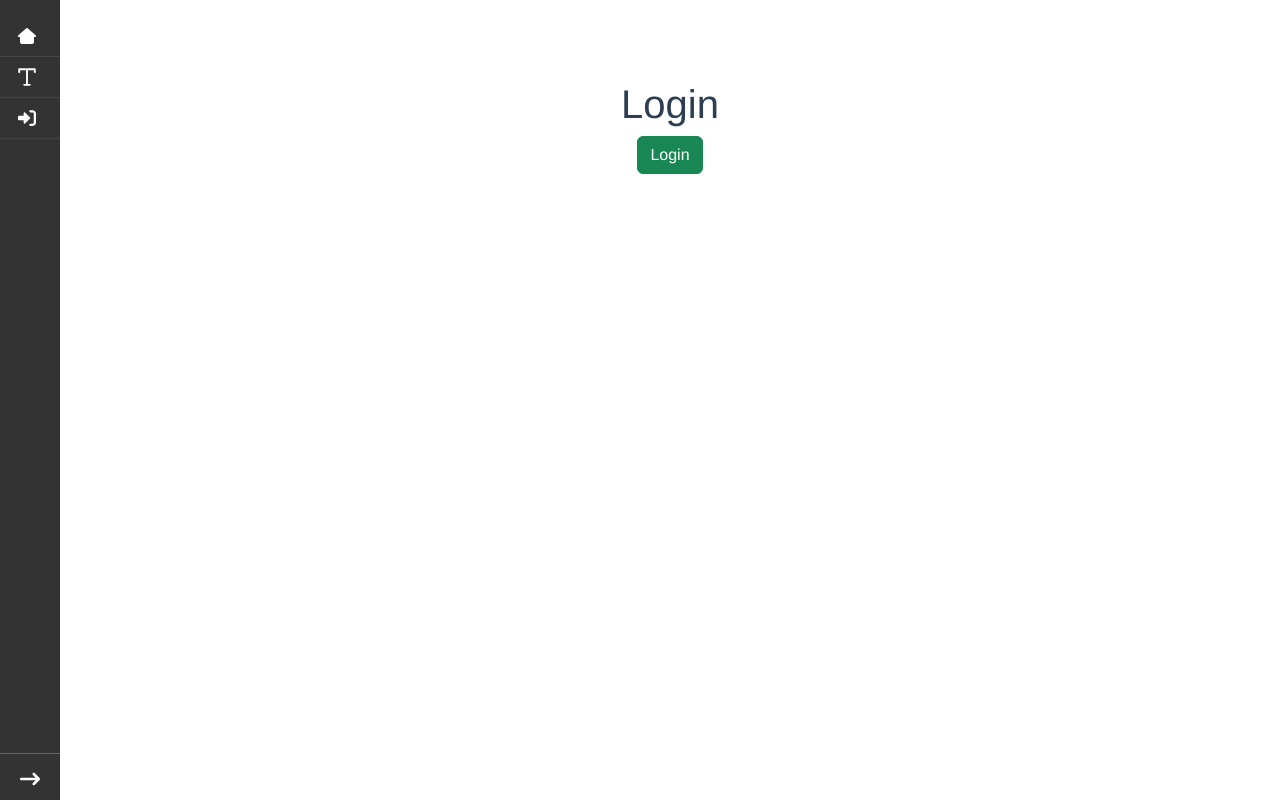
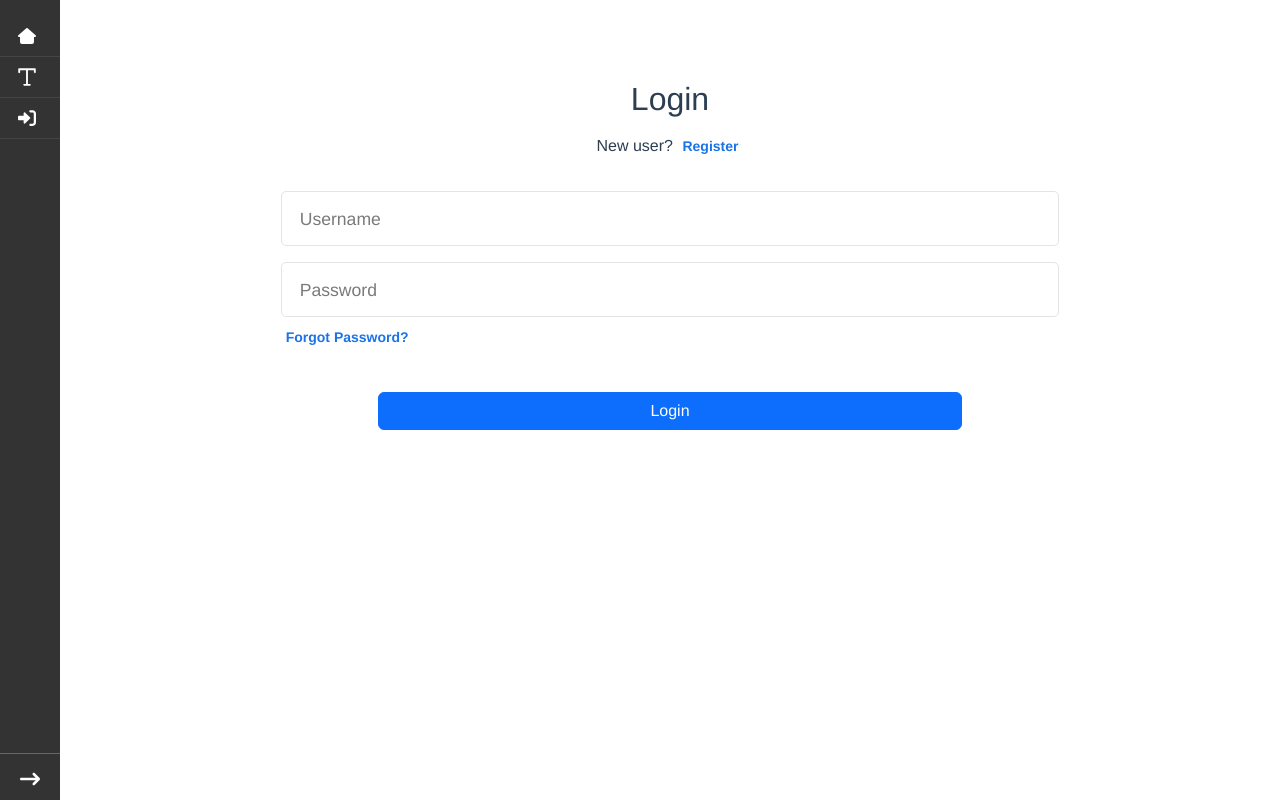
Before and after one commit to dori-dev/django-vue, a Vue app in the folder frontend/: page /login in a window 1280 px wide. Built offline with nearby package versions, Linux system fonts and the light colour scheme.

Commit message:
add login form

```diff
--- a/frontend/src/App.vue
+++ b/frontend/src/App.vue
@@ -1,6 +1,8 @@
 <template>
   <Navbar />
-  <router-view class="main-content" />
+  <div class="main-content">
+    <router-view />
+  </div>
 </template>
 
 <script>
@@ -29,4 +31,9 @@ export default {
   text-align: center;
   color: #2c3e50;
 }
+.main-content {
+  margin-top: 60px;
+  margin-left: 200px;
+  padding: 20px;
+}
 </style>
--- a/frontend/src/components/HelloWorld.vue
+++ /dev/null
@@ -1,59 +0,0 @@
-<template>
-  <div class="hello">
-    <h1>{{ msg }}</h1>
-    <p>
-      For a guide and recipes on how to configure / customize this project,<br>
-      check out the
-      <a href="https://cli.vuejs.org" target="_blank" rel="noopener">vue-cli documentation</a>.
-    </p>
-    <h3>Installed CLI Plugins</h3>
-    <ul>
-      <li><a href="https://github.com/vuejs/vue-cli/tree/dev/packages/%40vue/cli-plugin-babel" target="_blank" rel="noopener">babel</a></li>
-      <li><a href="https://github.com/vuejs/vue-cli/tree/dev/packages/%40vue/cli-plugin-router" target="_blank" rel="noopener">router</a></li>
-      <li><a href="https://github.com/vuejs/vue-cli/tree/dev/packages/%40vue/cli-plugin-vuex" target="_blank" rel="noopener">vuex</a></li>
-    </ul>
-    <h3>Essential Links</h3>
-    <ul>
-      <li><a href="https://vuejs.org" target="_blank" rel="noopener">Core Docs</a></li>
-      <li><a href="https://forum.vuejs.org" target="_blank" rel="noopener">Forum</a></li>
-      <li><a href="https://chat.vuejs.org" target="_blank" rel="noopener">Community Chat</a></li>
-      <li><a href="https://twitter.com/vuejs" target="_blank" rel="noopener">Twitter</a></li>
-      <li><a href="https://news.vuejs.org" target="_blank" rel="noopener">News</a></li>
-    </ul>
-    <h3>Ecosystem</h3>
-    <ul>
-      <li><a href="https://router.vuejs.org" target="_blank" rel="noopener">vue-router</a></li>
-      <li><a href="https://vuex.vuejs.org" target="_blank" rel="noopener">vuex</a></li>
-      <li><a href="https://github.com/vuejs/vue-devtools#vue-devtools" target="_blank" rel="noopener">vue-devtools</a></li>
-      <li><a href="https://vue-loader.vuejs.org" target="_blank" rel="noopener">vue-loader</a></li>
-      <li><a href="https://github.com/vuejs/awesome-vue" target="_blank" rel="noopener">awesome-vue</a></li>
-    </ul>
-  </div>
-</template>
-
-<script>
-export default {
-  name: 'HelloWorld',
-  props: {
-    msg: String
-  }
-}
-</script>
-
-<!-- Add "scoped" attribute to limit CSS to this component only -->
-<style scoped>
-h3 {
-  margin: 40px 0 0;
-}
-ul {
-  list-style-type: none;
-  padding: 0;
-}
-li {
-  display: inline-block;
-  margin: 0 10px;
-}
-a {
-  color: #42b983;
-}
-</style>
--- a/frontend/src/components/Navbar.vue
+++ b/frontend/src/components/Navbar.vue
@@ -187,11 +187,6 @@ a {
 .navbar-primary-menu li a:hover svg {
   color: orchid;
 }
-.main-content {
-  margin-top: 60px;
-  margin-left: 200px;
-  padding: 20px;
-}
 .collapsed + .main-content {
   margin-left: 60px;
 }
--- a/frontend/src/views/HomeView.vue
+++ b/frontend/src/views/HomeView.vue
@@ -1,18 +1,51 @@
 <template>
-  <div class="home">
-    <img alt="Vue logo" src="../assets/logo.png">
-    <HelloWorld msg="Welcome to Your Vue.js App"/>
+  <div class="home text-start">
+    <h1>Home</h1>
+    <div class="mb-5 lead">
+      Lorem ipsum dolor sit amet consectetur adipisicing elit. Impedit dolorem
+      excepturi eum, qui magnam molestias accusamus ipsam eos pariatur debitis,
+      omnis distinctio, odit similique facilis fugiat aut quos quidem ab?
+    </div>
+    <div class="mb-5 lead">
+      Lorem ipsum dolor sit amet consectetur adipisicing elit. Impedit dolorem
+      excepturi eum, qui magnam molestias accusamus ipsam eos pariatur debitis,
+      omnis distinctio, odit similique facilis fugiat aut quos quidem ab?
+    </div>
+    <div class="mb-5 lead">
+      Lorem ipsum dolor sit amet consectetur adipisicing elit. Impedit dolorem
+      excepturi eum, qui magnam molestias accusamus ipsam eos pariatur debitis,
+      omnis distinctio, odit similique facilis fugiat aut quos quidem ab?
+    </div>
+    <div class="mb-5 lead">
+      Lorem ipsum dolor sit amet consectetur adipisicing elit. Impedit dolorem
+      excepturi eum, qui magnam molestias accusamus ipsam eos pariatur debitis,
+      omnis distinctio, odit similique facilis fugiat aut quos quidem ab?
+    </div>
+    <div class="mb-5 lead">
+      Lorem ipsum dolor sit amet consectetur adipisicing elit. Impedit dolorem
+      excepturi eum, qui magnam molestias accusamus ipsam eos pariatur debitis,
+      omnis distinctio, odit similique facilis fugiat aut quos quidem ab?
+    </div>
+    <div class="mb-5 lead">
+      Lorem ipsum dolor sit amet consectetur adipisicing elit. Impedit dolorem
+      excepturi eum, qui magnam molestias accusamus ipsam eos pariatur debitis,
+      omnis distinctio, odit similique facilis fugiat aut quos quidem ab?
+    </div>
+    <div class="mb-5 lead">
+      Lorem ipsum dolor sit amet consectetur adipisicing elit. Impedit dolorem
+      excepturi eum, qui magnam molestias accusamus ipsam eos pariatur debitis,
+      omnis distinctio, odit similique facilis fugiat aut quos quidem ab?
+    </div>
+    <div class="mb-5 lead">
+      Lorem ipsum dolor sit amet consectetur adipisicing elit. Impedit dolorem
+      excepturi eum, qui magnam molestias accusamus ipsam eos pariatur debitis,
+      omnis distinctio, odit similique facilis fugiat aut quos quidem ab?
+    </div>
   </div>
 </template>
 
 <script>
-// @ is an alias to /src
-import HelloWorld from '@/components/HelloWorld.vue'
-
 export default {
-  name: 'HomeView',
-  components: {
-    HelloWorld
-  }
-}
+  name: "HomeView",
+};
 </script>
--- a/frontend/src/views/Login.vue
+++ b/frontend/src/views/Login.vue
@@ -1,18 +1,191 @@
 <template>
-  <div class="login">
-    <h1>Login</h1>
-    <button class="btn btn-success" @click="doLogin">Login</button>
+  <div class="row d-flex justify-content-center">
+    <div class="col-md-8 col-12">
+      <div class="top-content">
+        <h2>Login</h2>
+        <p class="heading">
+          New user?
+          <a class="create-btn d-inline-block">Register</a>
+        </p>
+      </div>
+      <form @submit.prevent="doLogin">
+        <div class="inputs mb-4">
+          <div class="group mb-3">
+            <input
+              type="text"
+              name="username"
+              id="username"
+              class="input"
+              v-model="username"
+            />
+            <label for="username" class="input-label username">Username</label>
+          </div>
+          <div class="group">
+            <input
+              type="password"
+              name="password"
+              id="password"
+              class="input"
+              v-model="password"
+            />
+            <label for="password" class="input-label password">Password</label>
+          </div>
+          <a class="create-btn text-start w-100 me-3"> Forgot Password? </a>
+        </div>
+        <button class="btn btn-primary w-75 mt-3">Login</button>
+      </form>
+    </div>
   </div>
 </template>
 
 <script>
 export default {
   name: "Login",
+  data() {
+    return {
+      username: "",
+      password: "",
+    };
+  },
+  mounted() {
+    let inputs = document.querySelectorAll("input");
+    inputs.forEach((input) => {
+      input.addEventListener("input", (e) => {
+        if (input.value.length) {
+          input.nextElementSibling.classList.add("fill-input-label");
+        } else {
+          input.nextElementSibling.classList.remove("fill-input-label");
+        }
+      });
+    });
+  },
   methods: {
     doLogin() {
-      this.$store.commit("login", "abc123");
-      this.$router.push("/profile");
+      console.log(this.username);
+      console.log(this.password);
+      // this.$store.commit("login", "abc123");
+      // this.$router.push("/profile");
     },
   },
 };
 </script>
+
+<style>
+* {
+  margin: 0%;
+  padding: 0%;
+  box-sizing: border-box;
+}
+body {
+  font-family: "Lucida Sans", "Lucida Sans Regular", "Lucida Grande",
+    "Lucida Sans Unicode", Geneva, Verdana, sans-serif;
+}
+a {
+  text-decoration: none;
+  color: #1a73e8;
+  display: block;
+  font-size: 14px;
+}
+.top-content {
+  text-align: center;
+}
+img {
+  width: 80px;
+  margin: 10px 0;
+}
+h2 {
+  font-size: 20px;
+  font-weight: 100;
+  margin-bottom: 10px;
+}
+.heading {
+  margin-bottom: 30px;
+}
+input {
+  display: block;
+  border: 1px solid rgb(228, 228, 228);
+  font-size: 16px;
+  width: 100%;
+  height: 55px;
+  padding: 0 15px;
+  margin-bottom: 10px;
+  position: relative;
+  z-index: 2;
+  background-color: transparent;
+  outline: none;
+  border-radius: 5px;
+  position: relative;
+}
+.inputs .group {
+  position: relative;
+}
+.input-label {
+  position: absolute;
+  top: 15px;
+  font-size: 1.1rem;
+  left: 14px;
+  color: rgb(122, 122, 122);
+  font-weight: 100;
+  transition: 0.1s ease;
+  background-color: white;
+  padding: 0 5px;
+}
+.fill-input-label {
+  top: -7px;
+  font-size: 13px;
+  background-color: rgb(255, 255, 255);
+  z-index: 2;
+}
+input[type="text"]:focus ~ .input-label.username {
+  top: -7px;
+  color: #1864c9;
+  font-size: 13px;
+  background-color: rgb(255, 255, 255);
+  z-index: 2;
+}
+input[type="text"]:target ~ .input-label.username {
+  top: -7px;
+  color: #1864c9;
+  font-size: 13px;
+  background-color: rgb(255, 255, 255);
+  z-index: 2;
+}
+input[type="password"]:focus ~ .input-label.password {
+  top: -7px;
+  color: #1864c9;
+  font-size: 13px;
+  background-color: rgb(255, 255, 255);
+  z-index: 2;
+}
+input[type="password"]:target ~ .input-label.password {
+  top: -7px;
+  color: #1864c9;
+  font-size: 13px;
+  background-color: rgb(255, 255, 255);
+  z-index: 2;
+}
+.input:focus {
+  border: 2px solid #1a73e8;
+}
+.link-btn {
+  margin-bottom: 2rem;
+}
+.color {
+  color: rgb(90, 90, 90);
+  font-size: 14px;
+  margin-bottom: 5px;
+}
+.btn-group {
+  display: flex;
+  justify-content: space-between;
+}
+.create-btn {
+  border: none;
+  background-color: transparent;
+  color: #1a73e8;
+  font-weight: bold;
+  cursor: pointer;
+  height: 35px;
+  padding: 10px 5px;
+}
+</style>
```
